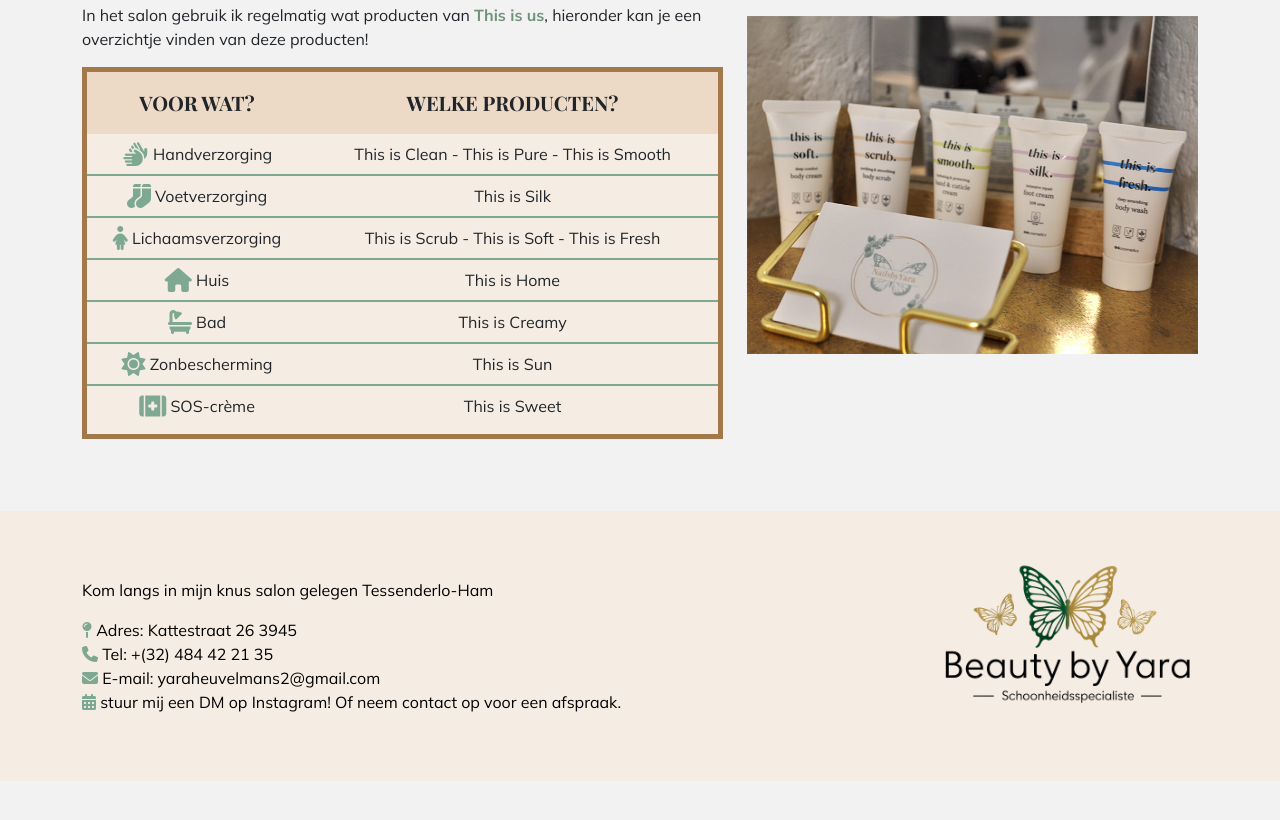
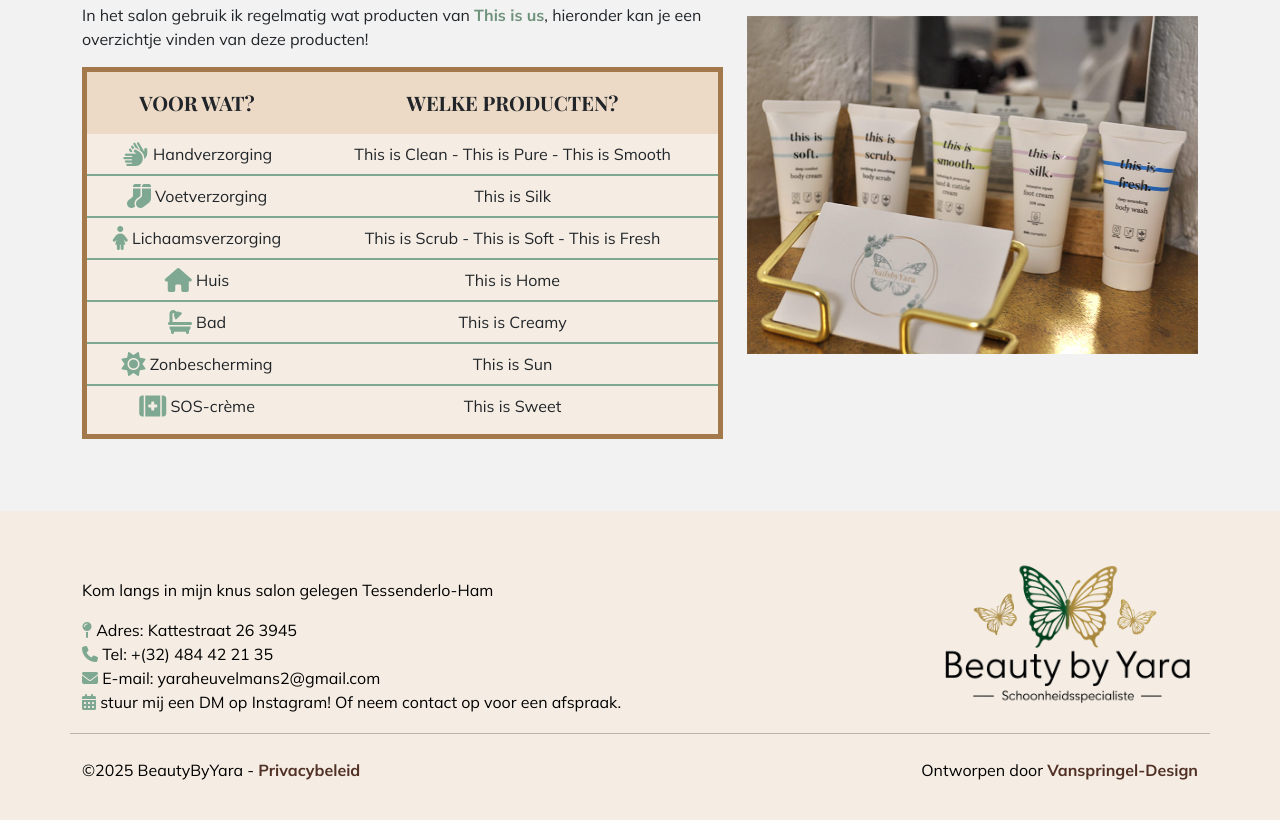
Before and after one commit to Fratsie/BeautybyYara, a plain HTML site: page index.html in a window 1280 px wide. Shown: the part 3317-4137 px from the top of the page. Before the commit the page ends 4098 px from the top, so only its background shows below. Drawn offline with nearby package versions, Linux system fonts and the light colour scheme; a web font is replaced by a local one.

Commit message:
footer aangepast

```diff
--- a/index.html
+++ b/index.html
@@ -274,7 +274,7 @@
 
     <footer class="py-5">
         <div class="container">
-            <div class="row align-items-center">
+            <div class="row align-items-center justify-content-center">
                 <div class="col-lg-6 mb-4 mb-lg-0">
                     <p>Kom langs in mijn knus salon gelegen Tessenderlo-Ham</p>
                     <p class="mb-0"><i class="fa-solid fa-map-pin"></i> Adres: Kattestraat 26 3945 </p>
@@ -283,7 +283,12 @@
                     <p class="mb-0"><i class="fa-solid fa-calendar-days"></i> stuur mij een DM op Instagram! Of neem contact op voor een afspraak.</p>
                 </div>
 
-                <img src="assets/logo.png" alt="Alt logo BeautybyYara" class="col-lg-3 offset-lg-3">
+                <img src="assets/logo.png" alt="Alt logo BeautybyYara" class="col-8 col-lg-3 offset-lg-3">
+
+                <hr class="mb-4">
+
+                <p class="col-lg-6 mb-lg-0">&copy;2025 BeautyByYara -  <a href="">Privacybeleid</a></p>
+                <p class="col-lg-6 text-lg-end mb-lg-0">Ontworpen door <a href="https://vanspringel-design.be/" target="_blank">Vanspringel-Design</a></p>
             </div>
         </div>
     </footer>
--- a/style/style.css
+++ b/style/style.css
@@ -63,6 +63,17 @@ footer{
 
     i{
         color: var(--mint-green-600);
+    }
+
+    a{
+        color: var(--brown-gold-900);
+        text-decoration: none;
+        font-weight: bold;
+        transition: .25s;
+
+        &:hover{
+            color: var(--brown-gold-500);
+        }
     }
 }
 
```
Also changed, not shown: pages/behandelingen/gelaatsverzorging.html (+5 -0 lines), pages/behandelingen/nagelverzorging.html (+5 -0 lines), pages/behandelingen/wimperWenkbrauw.html (+5 -0 lines), pages/contact.html (+5 -0 lines), pages/overMij.html (+5 -0 lines), pages/prijslijst.html (+5 -0 lines), pages/regels.html (+5 -0 lines).
